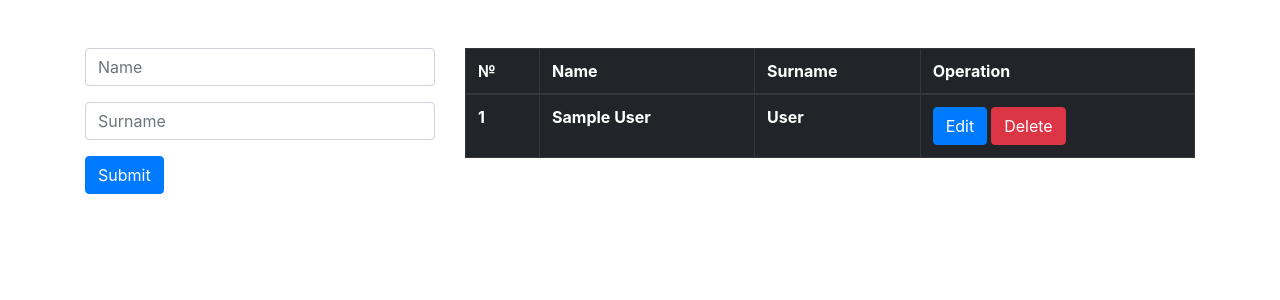
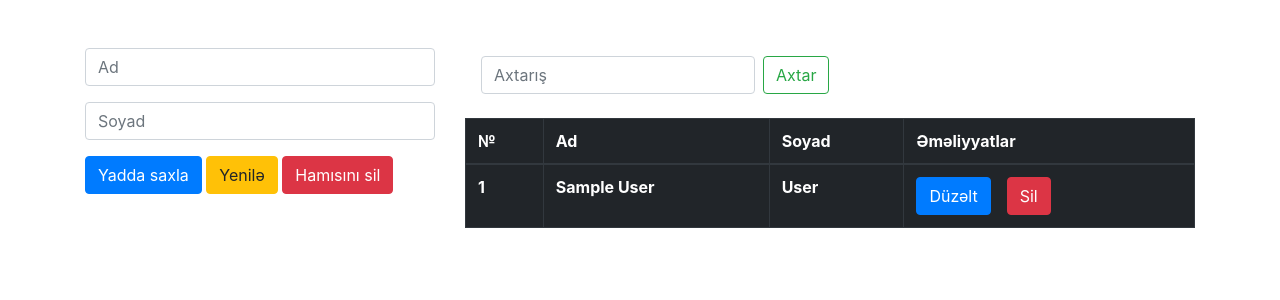
Before and after one commit to VusalFarzaliyev/PHP-CRUD, a PHP site: page /index.php in a window 1280 px wide. Shown: the top 300 px of the page. Run offline with PHP 8.4, Linux system fonts and the light colour scheme; tables that the repository leaves empty or names only in its code hold one stand-in row (values such as "Sample post"); lists and menus that the app fills with data are empty.

Commit message:
Second change

```diff
--- a/index.php
+++ b/index.php
@@ -13,7 +13,7 @@ if(isset($_POST['submit']) and !empty($_POST['name']) and !empty($_POST['name'])
         echo
         '
             <div class="alert alert-success" role="alert">
-              Data inserted successfuly!
+             Məlumat əlava edildi!
             </div>
         ';
     }
@@ -24,7 +24,6 @@ if(isset($_POST['submit']) and !empty($_POST['name']) and !empty($_POST['name'])
         exit();
     }
 }
-
 //Data Delete
 if(isset($_GET['delete']))
 {
@@ -36,13 +35,37 @@ if(isset($_GET['delete']))
         echo
         '
             <div class="alert alert-danger" role="alert">
-              Data deleted successfuly!
+            Məlumat uğurla silindi!
             </div>
         ';
     }
     else
     {
         echo "Data not inserted";
+        echo $sql;
+        exit();
+    }
+
+
+
+}
+// ALL Data Delete
+if(isset($_POST['delete_all']))
+{
+    $sql = "DELETE FROM `user` ";
+    $query =mysqli_query($connect,$sql);
+    if($query)
+    {
+        echo
+        '
+            <div class="alert alert-danger" role="alert">
+              Bütün məlumatlar silindi!
+            </div>
+        ';
+    }
+    else
+    {
+        echo "Data not deleted";
         echo $sql;
         exit();
     }
@@ -76,9 +99,10 @@ if(isset($_POST['update']))
         echo
         '
             <div class="alert alert-warning" role="alert">
-              Data updated successfuly!
+              Məlumat uğurla dəyişdirildi!
             </div>
         ';
+
     }
 
 }
@@ -103,55 +127,75 @@ if(isset($_POST['update']))
             <form class="mt-5" action="index.php" method="post">
                 <input name="id" type="hidden" value="<?=$id;?>">
                 <div class="form-group">
-                    <input type="text" name="name" class="form-control" placeholder="Name"  value="<?=$name;?>" >
+                    <input type="text" name="name" class="form-control" placeholder="Ad"  value="<?=$name;?>" >
                 </div>
                 <div class="form-group">
-                    <input type="text" name="surname" class="form-control" placeholder="Surname" value="<?=$surname;?>">
+                    <input type="text" name="surname" class="form-control" placeholder="Soyad" value="<?=$surname;?>">
                 </div>
                 <?php
                     if($update==true):
                 ?>
-                <button type="submit" name="update" class="btn btn-info">Update</button>
+                <button type="submit" name="update" class="btn btn-success">Düzəlt</button>
                 <?php
                     else:
                 ?>
-                <button type="submit" name="submit" class="btn btn-primary">Submit</button>
+                <button type="submit" name="submit" class="btn btn-primary">Yadda saxla</button>
                 <?php
                     endif;
                 ?>
+                <a href="index.php" class="btn btn-warning" type="reset" value="Reset">Yenilə</a>
+                <button name="delete_all" class="btn btn-danger">Hamısını sil</button>
             </form>
+
         </div>
         <div class="col-md-8">
-            <table class="table table-bordered table-dark mt-5">
+            <nav class="navbar navbar-light mt-5">
+                <form class="form-inline" action="index.php" method="get">
+                    <input class="form-control mr-sm-2" type="search" placeholder="Axtarış" name="text" aria-label="Search">
+                    <button class="btn btn-outline-success my-2 my-sm-0" type="submit" name="search">Axtar</button>
+                </form>
+            </nav>
+            <table class="table table-bordered table-dark">
                 <thead>
                 <tr>
                     <th scope="col">№</th>
-                    <th scope="col">Name</th>
-                    <th scope="col">Surname</th>
-                    <th scope="col">Operation</th>
+                    <th scope="col">Ad</th>
+                    <th scope="col">Soyad</th>
+                    <th scope="col">Əməliyyatlar</th>
                 </tr>
                 </thead>
                 <?php
-                $sql = "SELECT * FROM user ORDER BY id DESC";
+                if(isset($_GET['text']))
+                {
+                    $searchKey = $_GET['text'];
+                    $sql = "SELECT * FROM user WHERE CONCAT(name,surname)  LIKE '%$searchKey%'";
+                }
+                else
+                {
+                    $sql = "SELECT * FROM user ORDER BY id DESC";
+                }
                 $query =mysqli_query($connect,$sql);
                 $all =mysqli_fetch_all($query,1);
                 foreach ($all as $key => $value)
                 {
                 ?>
+
                 <tbody>
                 <tr>
                     <th><?=$value['id'];?></th>
                     <th><?=$value['name'];?></th>
                     <th><?=$value['surname'];?></th>
                     <th>
-                        <a href="index.php?edit=<?=$value['id'];?>" class="btn btn-primary">Edit</button>
-                        <a href="index.php?delete=<?=$value['id'];?>" class="btn btn-danger ml-1">Delete</a>
+                        <a href="index.php?edit=<?=$value['id'];?>" class="btn btn-primary">Düzəlt</button>
+                        <a href="index.php?delete=<?=$value['id'];?>" class="btn btn-danger ml-3">Sil</a>
 
                     </th>
 
                 </tr>
                 </tbody>
-                <?php } ?>
+                <?php
+                }
+                ?>
             </table>
         </div>
     </div>
```
